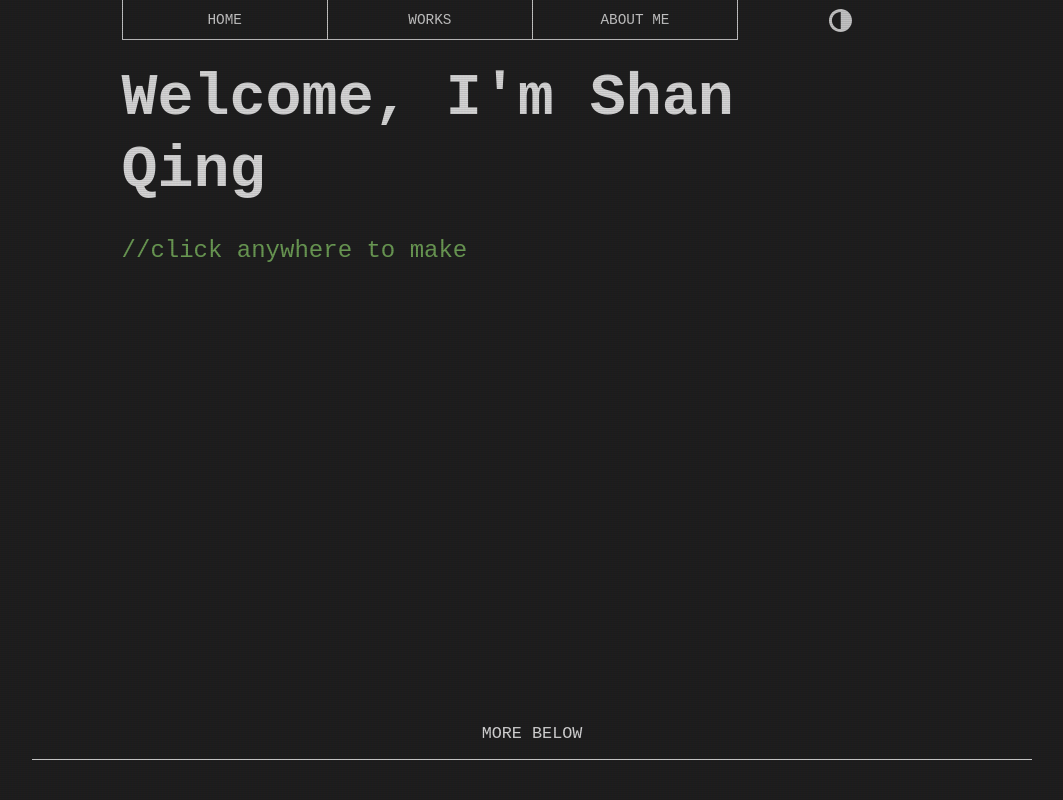
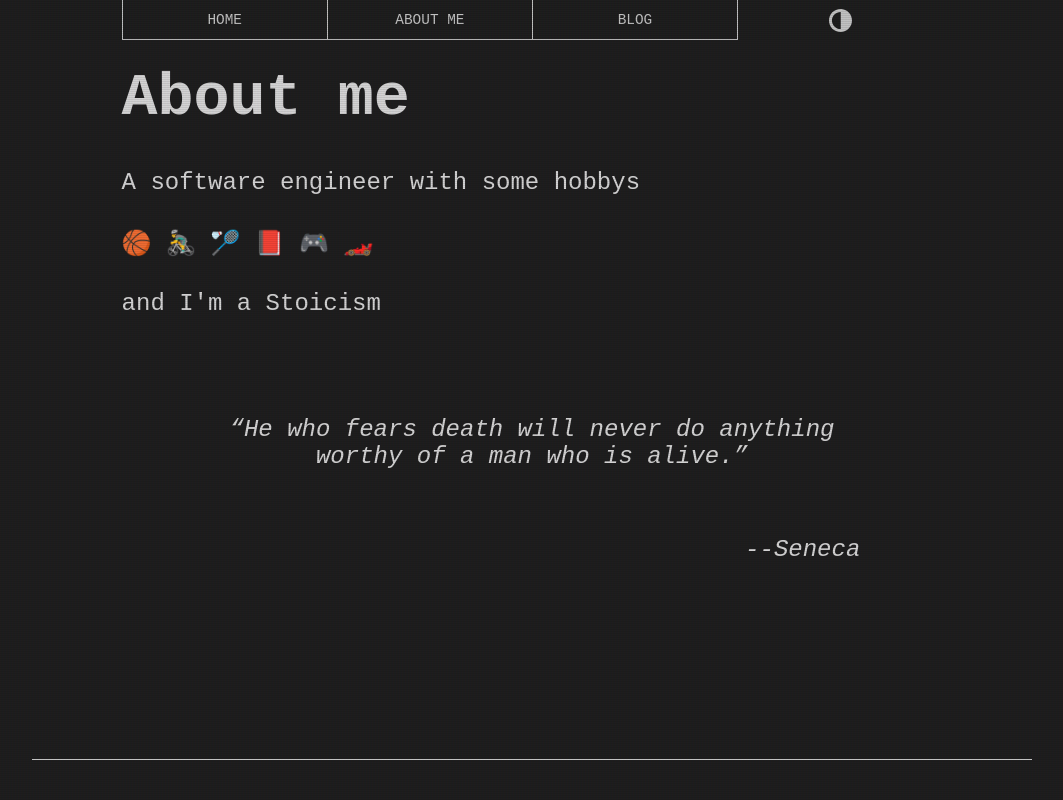
Before and after one commit to sqing73/portfolio, a React (Vite) app: page /about in a window 1280 px wide. Shown: the top 800 px of the page, without its empty margins (108-1171 px from the left). Built offline with nearby package versions, Linux system fonts and the light colour scheme.

Commit message:
set react router and add about me page

```diff
--- a/package.json
+++ b/package.json
@@ -14,9 +14,13 @@
   },
   "dependencies": {
     "@reduxjs/toolkit": "^2.2.1",
+    "localforage": "^1.10.0",
+    "match-sorter": "^6.3.4",
     "react": "^18.2.0",
     "react-dom": "^18.2.0",
     "react-redux": "^9.1.0",
+    "react-router-dom": "^6.22.3",
+    "sort-by": "^1.2.0",
     "styled-components": "^6.1.8"
   },
   "devDependencies": {
--- a/src/App.tsx
+++ b/src/App.tsx
@@ -1,61 +1,31 @@
-import React, { useEffect } from "react";
+import { BrowserRouter as Router, Route, Routes } from "react-router-dom";
 import Header from "./components/Header";
+import MainPage from "./pages/MainPage";
+import AboutMePage from "./pages/AboutMePage.tsx";
+import NotFoundPage from "./components/NotFoundPage.tsx";
+import { useAppSelector } from "./store/index.ts";
+import styled, { ThemeProvider } from "styled-components";
 import GlobalStyle from "./global.ts";
-import styled, { ThemeProvider } from "styled-components";
-import { useAppSelector } from "./store/index.ts";
-import HomePage from "./pages/HomePage.tsx";
-import StackPage from "./pages/StackPage.tsx";
-import WorkPages from "./pages/WorkPages/WorkPages.tsx";
-import { useAppDispatch } from "./store/index.ts";
-import {
-  typeSpeedSlowed,
-  typeSpeedAccelecrated,
-} from "./store/settingSlice.ts";
-import ContactPage from "./pages/ContactPage.tsx";
+import BlogPage from "./pages/BlogPage.tsx";
 
-const App: React.FC = () => {
+const App = () => {
   const theme = useAppSelector((state) => state.theme);
-  const dispatch = useAppDispatch();
-
-  useEffect(() => {
-    let holdTimer: NodeJS.Timeout;
-    const handleAccelerate = () => {
-      holdTimer = setTimeout(() => {
-        dispatch(typeSpeedAccelecrated());
-      }, 500);
-    };
-
-    const handleSlowDown = () => {
-      dispatch(typeSpeedSlowed());
-      clearTimeout(holdTimer);
-    };
-
-    document.addEventListener("mousedown", handleAccelerate);
-    document.addEventListener("mouseup", handleSlowDown);
-    document.addEventListener("touchstart", handleAccelerate);
-    document.addEventListener("touchend", handleSlowDown);
-    document.addEventListener("touchcancel", handleSlowDown);
-
-    return () => {
-      document.removeEventListener("mousedown", handleAccelerate);
-      document.removeEventListener("mouseup", handleSlowDown);
-      document.removeEventListener("touchstart", handleAccelerate);
-      document.removeEventListener("touchend", handleSlowDown);
-      document.removeEventListener("touchcancel", handleSlowDown);
-    };
-  }, [dispatch]);
 
   return (
+    <Router>
       <ThemeProvider theme={theme}>
         <GlobalStyle />
         <AppContainer>
           <Header />
-        <HomePage />
-        <StackPage />
-        <WorkPages />
-        <ContactPage />
+          <Routes>
+            <Route path="/" element={<MainPage />} />
+            <Route path="/about" element={<AboutMePage />} />
+            <Route path="/blog" element={<BlogPage />} />
+            <Route path="*" element={<NotFoundPage />} />
+          </Routes>
         </AppContainer>
       </ThemeProvider>
+    </Router>
   );
 };
 
@@ -63,7 +33,7 @@ export default App;
 
 const AppContainer = styled.div`
   width: 100%;
-  /* min-height: 1000vh; */
+  min-height: 100vh;
   background-color: ${(props) => props.theme.colors.secondary};
   display: flex;
   flex-direction: column;
--- a/src/components/Header.tsx
+++ b/src/components/Header.tsx
@@ -1,5 +1,6 @@
 import ThemeButton from "./ThemeButton";
 import styled from "styled-components";
+import { Link } from "react-router-dom";
 
 const Header = () => {
   return (
@@ -7,13 +8,13 @@ const Header = () => {
       <NavContainer>
         <ul>
           <li>
-            <LinkContainer href="">home</LinkContainer>
+            <LinkContainer to="/">home</LinkContainer>
           </li>
           <li>
-            <LinkContainer href="">works</LinkContainer>
+            <LinkContainer to="/about">about me</LinkContainer>
           </li>
           <li>
-            <LinkContainer href="">about me</LinkContainer>
+            <LinkContainer to="/blog">blog</LinkContainer>
           </li>
           <li>
             <ThemeButton />
@@ -67,7 +68,7 @@ const NavContainer = styled.nav`
   }
 `;
 
-const LinkContainer = styled.a`
+const LinkContainer = styled(Link)`
   color: inherit;
   text-decoration: none;
   font-size: 0.6rem;
--- /dev/null
+++ b/src/components/NotFoundPage.tsx
@@ -0,0 +1,24 @@
+import styled from "styled-components";
+import { Title } from "./UI";
+import useTypeWord from "../hooks/useTyper";
+
+const words = ["404 not found..."];
+const NotFoundPage = () => {
+  const [title] = useTypeWord(words);
+  return (
+    <CenteredContainer>
+      <Title>{title}</Title>
+    </CenteredContainer>
+  );
+};
+
+export default NotFoundPage;
+
+const CenteredContainer = styled.main`
+  display: flex;
+  justify-content: center;
+  align-items: center;
+  width: 100%;
+  height: 100vh;
+  text-transform: uppercase;
+`;
--- a/src/hooks/useTyper.tsx
+++ b/src/hooks/useTyper.tsx
@@ -37,7 +37,7 @@ const typeDelete = (output: string[], wordIndex: number): string[] => {
 };
 
 // const normalType = (current)
-const useTypeWord = (words: string[], typo: boolean): string[] => {
+const useTypeWord = (words: string[], typo: boolean = true): string[] => {
   const [output, setOutput] = useState<string[]>([]);
   const typeDelay = useAppSelector((state) => state.setting.typeDelay);
   const blinks = useRef<number>(4); // State to control blinking
@@ -107,7 +107,7 @@ const useTypeWord = (words: string[], typo: boolean): string[] => {
       if (
         typeDelay === 20 ||
         cursor.current === currentWord.length - 1 ||
-        typoChance > 0.05 ||
+        typoChance > 0.02 ||
         !typo
       ) {
         // normal typing
--- /dev/null
+++ b/src/pages/AboutMePage.tsx
@@ -0,0 +1,129 @@
+import styled from "styled-components";
+import { PageContainer, Paragraph, Title } from "../components/UI";
+import { useEffect, useState } from "react";
+import useTypeWord from "../hooks/useTyper";
+const words = ["About me"];
+
+const AboutMe = () => {
+  const [title] = useTypeWord(words);
+  const [typeComplete, setTypeComplete] = useState<boolean>(false);
+  const [quoteIdx, setQuoteIdx] = useState<number>(-1);
+
+  useEffect(() => {
+    const randomIdx = Math.floor(Math.random() * quotes.length);
+    setQuoteIdx(randomIdx);
+  }, []);
+
+  useEffect(() => {
+    if (title && title.length === words[0].length) {
+      setTimeout(() => {
+        setTypeComplete(true);
+      }, 500);
+    }
+  }, [title]);
+
+  return (
+    <PageContainer>
+      <Title>{title}</Title>
+      {typeComplete && (
+        <>
+          <StyledParagraph>
+            A software engineer with some hobbys
+          </StyledParagraph>
+          <StyledParagraph>🏀 🚴‍♂️ 🏸 📕 🎮 🏎️</StyledParagraph>
+          <StyledParagraph>and I'm a Stoicism</StyledParagraph>
+          <div>
+            <ItalicStyledParagraph>
+              {quoteIdx >= 0 && `“${quotes[quoteIdx][0]}”`}
+            </ItalicStyledParagraph>
+            <ItalicStyledParagraph>
+              {quoteIdx >= 0 && `--${quotes[quoteIdx][1]}`}
+            </ItalicStyledParagraph>
+          </div>
+        </>
+      )}
+    </PageContainer>
+  );
+};
+
+export default AboutMe;
+
+const StyledParagraph = styled(Paragraph)`
+  padding-bottom: 4%;
+  &:first-of-type {
+    padding-top: 4%;
+  }
+`;
+
+const ItalicStyledParagraph = styled(Paragraph)`
+  font-style: italic;
+  padding: 8% 10% 0% 10%;
+  text-align: center;
+
+  &:last-child {
+    text-align: right;
+  }
+`;
+
+const quotes = [
+  [
+    "Waste no more time arguing what a good man should be. Be One.",
+    "Marcus Aurelius",
+  ],
+  [
+    "It never ceases to amaze me: we all love ourselves more than other people, but care more about their opinion than our own",
+  ],
+  [
+    "If it is not right, do not do it, if it is not true, do not say it.",
+    "Marcus Aurelius",
+  ],
+  ["The best revenge is not to be like your enemy.", "Marcus Aurelius"],
+
+  [
+    "External things are not the problem. It’s your assessment of them. Which you can erase right now.",
+    "Marcus Aurelius",
+  ],
+  [
+    "You could leave life right now. Let that determine what you do and say and think.",
+    "Marcus Aurelius",
+  ],
+  ["Be tolerant with others and strict with yourself.", "Marcus Aurelius"],
+  [
+    "We are more often frightened than hurt; and we suffer more in imagination than in reality.",
+    "Seneca",
+  ],
+  ["If a man knows not which port he sails, no wind is favorable.", "Seneca"],
+  [
+    "He who fears death will never do anything worthy of a man who is alive.",
+    "Seneca",
+  ],
+  [
+    "This is our big mistake: to think we look forward to death. Most of death is already gone. Whatever time has passed is owned by death.",
+    "Seneca",
+  ],
+  [
+    "Life is very short and anxious for those who forget the past, neglect the present, and fear the future.",
+    "Seneca",
+  ],
+  ["How does it help…to make troubles heavier by bemoaning them?", "Seneca"],
+  [
+    "How long are you going to wait before you demand the best for yourself?",
+    "Epictetus",
+  ],
+  [
+    "First say to yourself what you would be; and then do what you have to do.",
+    "Epictetus",
+  ],
+  [
+    "Curb your desire—don’t set your heart on so many things and you will get what you need.",
+    "Epictetus",
+  ],
+  [
+    "What man actually needs is not a tensionless state but rather the striving and struggling for some goal worthy of him.",
+    "Viktor Frankl",
+  ],
+  [
+    "When we are no longer able to change a situation, we are challenged to change ourselves.",
+    "Viktor Frankl",
+  ],
+];
--- /dev/null
+++ b/src/pages/BlogPage.tsx
@@ -0,0 +1,5 @@
+const BlogPage = () => {
+  return <div>BlogPage</div>;
+};
+
+export default BlogPage;
--- a/src/pages/HomePage.tsx
+++ b/src/pages/HomePage.tsx
@@ -6,7 +6,7 @@ import { PageContainer } from "../components/UI";
 const words = [
   "Welcome, I'm Shan",
   "Qing",
-  "//click anywhere to make me type faster...",
+  "//click and hold anywhere to make me type faster...",
   "I'm a full-stack developer 🚀.",
   "I use React, Express, Golang and Java Spring to build some cool stuff.",
 ];
--- /dev/null
+++ b/src/pages/MainPage.tsx
@@ -0,0 +1,53 @@
+import React, { useEffect } from "react";
+import HomePage from "./HomePage.tsx";
+import StackPage from "./StackPage.tsx";
+import WorkPages from "./WorkPages/WorkPages.tsx";
+import { useAppDispatch } from "../store/index.ts";
+import {
+  typeSpeedSlowed,
+  typeSpeedAccelecrated,
+} from "../store/settingSlice.ts";
+import ContactPage from "./ContactPage.tsx";
+
+const MainPage: React.FC = () => {
+  const dispatch = useAppDispatch();
+
+  useEffect(() => {
+    let holdTimer: NodeJS.Timeout;
+    const handleAccelerate = () => {
+      holdTimer = setTimeout(() => {
+        dispatch(typeSpeedAccelecrated());
+      }, 500);
+    };
+
+    const handleSlowDown = () => {
+      dispatch(typeSpeedSlowed());
+      clearTimeout(holdTimer);
+    };
+
+    document.addEventListener("mousedown", handleAccelerate);
+    document.addEventListener("mouseup", handleSlowDown);
+    document.addEventListener("touchstart", handleAccelerate);
+    document.addEventListener("touchend", handleSlowDown);
+    document.addEventListener("touchcancel", handleSlowDown);
+
+    return () => {
+      document.removeEventListener("mousedown", handleAccelerate);
+      document.removeEventListener("mouseup", handleSlowDown);
+      document.removeEventListener("touchstart", handleAccelerate);
+      document.removeEventListener("touchend", handleSlowDown);
+      document.removeEventListener("touchcancel", handleSlowDown);
+    };
+  }, [dispatch]);
+
+  return (
+    <>
+      <HomePage />
+      <StackPage />
+      <WorkPages />
+      <ContactPage />
+    </>
+  );
+};
+
+export default MainPage;
```
Also changed, not shown: src/assets/inventory.png (deleted), 1 other file (tests, documents, lock files or other folders). Lines whose indentation alone changed are shown as unchanged.
